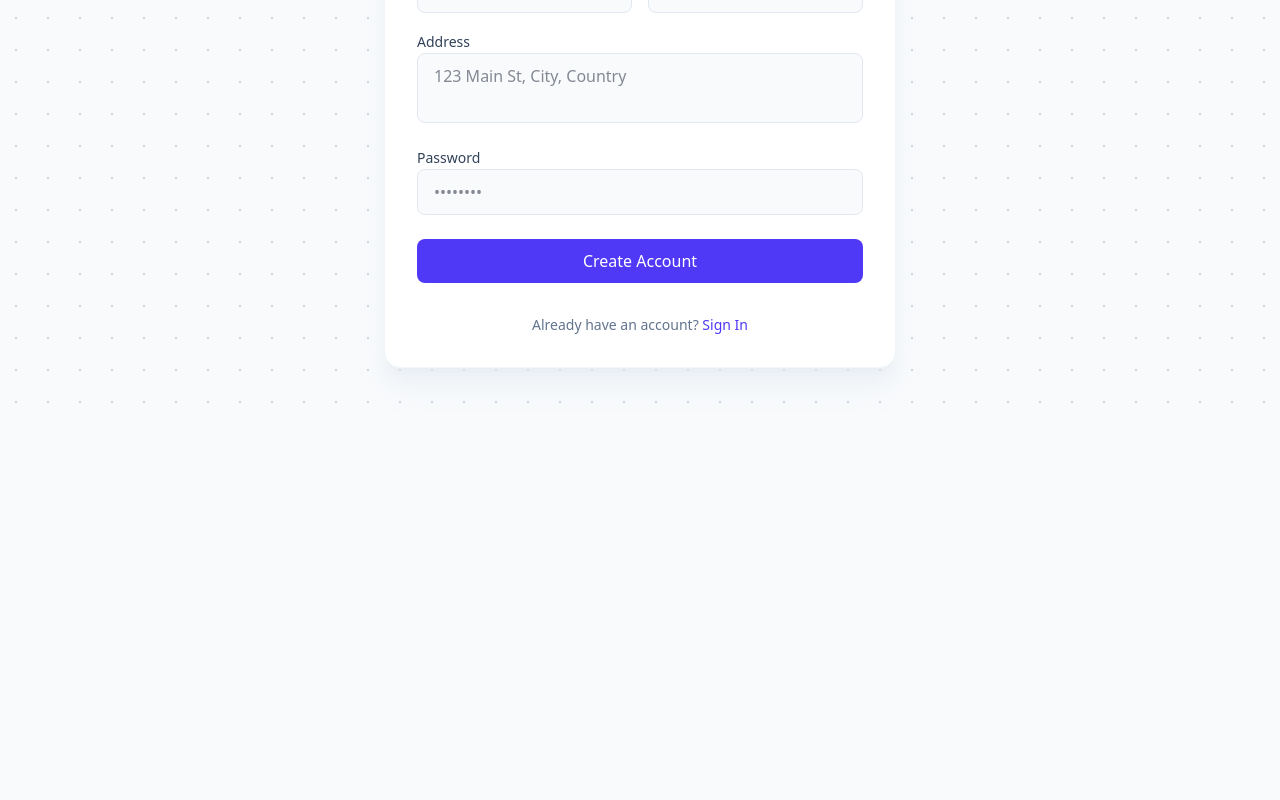
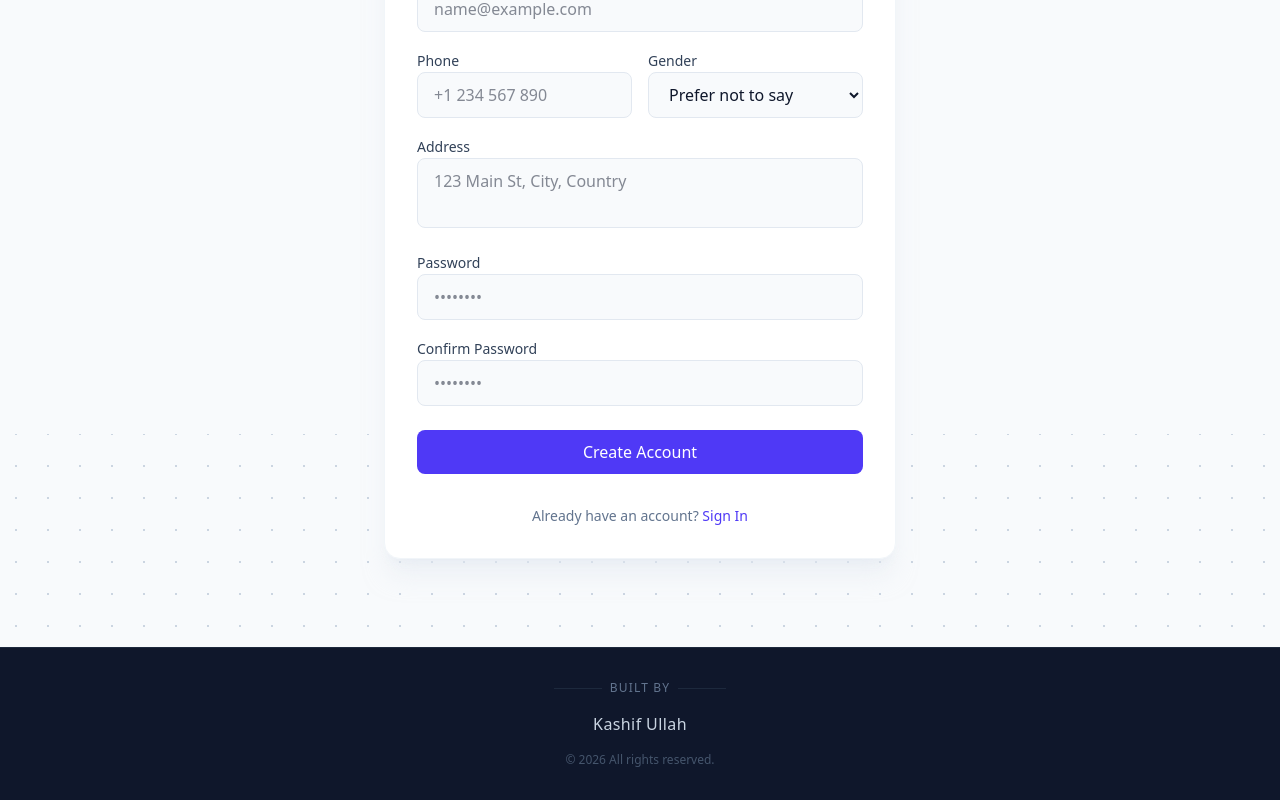
Before and after one commit to kashifullah2/KBIT, a React (Vite) app in the folder frontend/: page /signup in a window 1280 px wide. Shown: the part 446-1246 px from the top of the page. Before the commit the page ends 862 px from the top, so only its background shows below. Built offline with nearby package versions, Linux system fonts and the light colour scheme; no server answers.

Commit message:
some error fixed

```diff
--- a/frontend/src/App.jsx
+++ b/frontend/src/App.jsx
@@ -18,12 +18,11 @@ function App() {
     <BrowserRouter>
       <AuthProvider>
         <Routes>
-          <Route path="/login" element={<Login />} />
-          <Route path="/signup" element={<Signup />} />
-
           <Route path="/" element={<Layout />}>
             <Route index element={<Extractor />} />
             <Route path="cv-builder" element={<CVBuilder />} />
+            <Route path="login" element={<Login />} />
+            <Route path="signup" element={<Signup />} />
           </Route>
         </Routes>
       </AuthProvider>
--- a/frontend/src/components/AuthModal.jsx
+++ b/frontend/src/components/AuthModal.jsx
@@ -19,7 +19,8 @@ export function AuthModal({ isOpen, onClose, onSuccess }) {
         last_name: '',
         phone: '',
         gender: 'Prefer not to say',
-        address: ''
+        address: '',
+        confirm_password: ''
     });
 
     if (!isOpen) return null;
@@ -35,12 +36,17 @@ export function AuthModal({ isOpen, onClose, onSuccess }) {
             if (mode === 'login') {
                 await login(loginData.email, loginData.password);
             } else {
-                await signup(signupData);
+                if (signupData.password !== signupData.confirm_password) {
+                    throw new Error("Passwords do not match");
+                }
+                // Exclude confirm_password before sending to backend
+                const { confirm_password, ...dataToSend } = signupData;
+                await signup(dataToSend);
             }
             onSuccess();
             onClose();
         } catch (err) {
-            setError(err.response?.data?.detail || 'Authentication failed. Please try again.');
+            setError(err.response?.data?.detail || err.message || 'Authentication failed. Please try again.');
         } finally {
             setIsLoading(false);
         }
@@ -187,6 +193,24 @@ export function AuthModal({ isOpen, onClose, onSuccess }) {
                             </div>
                         </div>
 
+                        {mode === 'signup' && (
+                            <div className="space-y-2">
+                                <label className="text-sm font-medium text-slate-700">Confirm Password</label>
+                                <div className="relative">
+                                    <Lock className="absolute left-3 top-2.5 w-4 h-4 text-slate-400" />
+                                    <input
+                                        type="password"
+                                        name="confirm_password"
+                                        required
+                                        value={signupData.confirm_password}
+                                        onChange={handleSignupChange}
+                                        className="w-full pl-10 pr-4 py-2.5 bg-slate-50 border border-slate-200 rounded-lg focus:ring-2 focus:ring-indigo-500/20 focus:border-indigo-500 outline-none"
+                                        placeholder="••••••••"
+                                    />
+                                </div>
+                            </div>
+                        )}
+
                         <button
                             type="submit"
                             disabled={isLoading}
--- /dev/null
+++ b/frontend/src/components/Footer.jsx
@@ -0,0 +1,21 @@
+import React from 'react';
+
+export function Footer() {
+    return (
+        <footer className="bg-slate-900 border-t border-slate-800 mt-auto py-8">
+            <div className="max-w-screen-xl mx-auto px-4 sm:px-6 lg:px-8 flex flex-col items-center justify-center gap-4">
+                <div className="flex items-center gap-2">
+                    <div className="h-px bg-slate-800 w-12" />
+                    <span className="text-slate-500 text-xs uppercase tracking-widest font-medium">Built By</span>
+                    <div className="h-px bg-slate-800 w-12" />
+                </div>
+                <p className="text-base text-slate-300 font-medium tracking-wide">
+                    Kashif Ullah
+                </p>
+                <p className="text-xs text-slate-600">
+                    &copy; {new Date().getFullYear()} All rights reserved.
+                </p>
+            </div>
+        </footer>
+    );
+}
--- a/frontend/src/components/Header.jsx
+++ b/frontend/src/components/Header.jsx
@@ -63,7 +63,7 @@ export function Header() {
                                 to="/signup"
                                 className="px-5 py-2 text-sm font-medium text-white bg-slate-900 rounded-lg hover:bg-slate-800 transition-all shadow-sm shadow-slate-200 hover:shadow-md"
                             >
-                                Get Started
+                                Sign Up
                             </NavLink>
                         </>
                     )}
--- a/frontend/src/components/Layout.jsx
+++ b/frontend/src/components/Layout.jsx
@@ -1,6 +1,7 @@
 import React from 'react';
 import { Outlet } from 'react-router-dom';
 import { Header } from './Header';
+import { Footer } from './Footer';
 import { cn } from '../lib/utils';
 
 import { useLocation } from 'react-router-dom';
@@ -19,10 +20,11 @@ export function Layout() {
                 <Header />
                 <main className={cn(
                     "w-full mx-auto px-4 sm:px-6 lg:px-8",
-                    isCVBuilder ? "flex-1 overflow-hidden py-6 h-[calc(100vh-4rem)]" : "max-w-7xl py-10"
+                    isCVBuilder ? "flex-1 overflow-hidden py-6" : "max-w-7xl py-10"
                 )}>
                     <Outlet />
                 </main>
+                <Footer />
             </div>
         </div>
     );
--- a/frontend/src/pages/Signup.jsx
+++ b/frontend/src/pages/Signup.jsx
@@ -7,6 +7,7 @@ export function Signup() {
     const [formData, setFormData] = useState({
         email: '',
         password: '',
+        confirm_password: '',
         first_name: '',
         last_name: '',
         phone: '',
@@ -27,10 +28,14 @@ export function Signup() {
         setError('');
         setIsLoading(true);
         try {
-            await signup(formData);
+            if (formData.password !== formData.confirm_password) {
+                throw new Error("Passwords do not match");
+            }
+            const { confirm_password, ...dataToSend } = formData;
+            await signup(dataToSend);
             navigate('/cv-builder');
         } catch (err) {
-            setError(err.response?.data?.detail || 'Failed to create account. Please try again.');
+            setError(err.response?.data?.detail || err.message || 'Failed to create account. Please try again.');
         } finally {
             setIsLoading(false);
         }
@@ -150,6 +155,19 @@ export function Signup() {
                         />
                     </div>
 
+                    <div className="space-y-2">
+                        <label className="text-sm font-medium text-slate-700">Confirm Password</label>
+                        <input
+                            type="password"
+                            name="confirm_password"
+                            required
+                            value={formData.confirm_password}
+                            onChange={handleChange}
+                            className="w-full px-4 py-2.5 bg-slate-50 border border-slate-200 rounded-lg focus:ring-2 focus:ring-indigo-500/20 focus:border-indigo-500 outline-none transition-all"
+                            placeholder="••••••••"
+                        />
+                    </div>
+
                     <button
                         type="submit"
                         disabled={isLoading}
```
